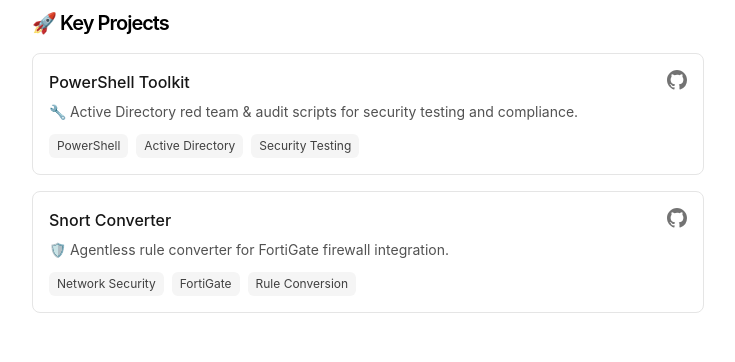
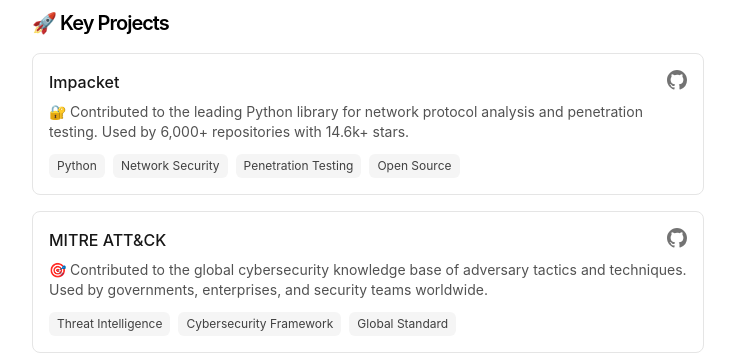
Before and after one commit to MrAnde7son/mrande7son-portfolio, a Next.js app: page / in a window 1280 px wide. Shown: the part 579-941 px from the top of the page, without its empty margins (272-1007 px from the left). Built offline with nearby package versions, Linux system fonts and the light colour scheme.

Commit message:
[Enhancement] Update key projects

```diff
--- a/app/components/projects.tsx
+++ b/app/components/projects.tsx
@@ -1,6 +1,18 @@
 import Link from 'next/link'
 
 const projects = [
+  {
+    title: 'Impacket',
+    description: '🔐 Contributed to the leading Python library for network protocol analysis and penetration testing. Used by 6,000+ repositories with 14.6k+ stars.',
+    github: 'https://github.com/fortra/impacket',
+    tags: ['Python', 'Network Security', 'Penetration Testing', 'Open Source'],
+  },
+  {
+    title: 'MITRE ATT&CK',
+    description: '🎯 Contributed to the global cybersecurity knowledge base of adversary tactics and techniques. Used by governments, enterprises, and security teams worldwide.',
+    github: 'https://attack.mitre.org/',
+    tags: ['Threat Intelligence', 'Cybersecurity Framework', 'Global Standard'],
+  },
   {
     title: 'PowerShell Toolkit',
     description: '🔧 Active Directory red team & audit scripts for security testing and compliance.',
```
